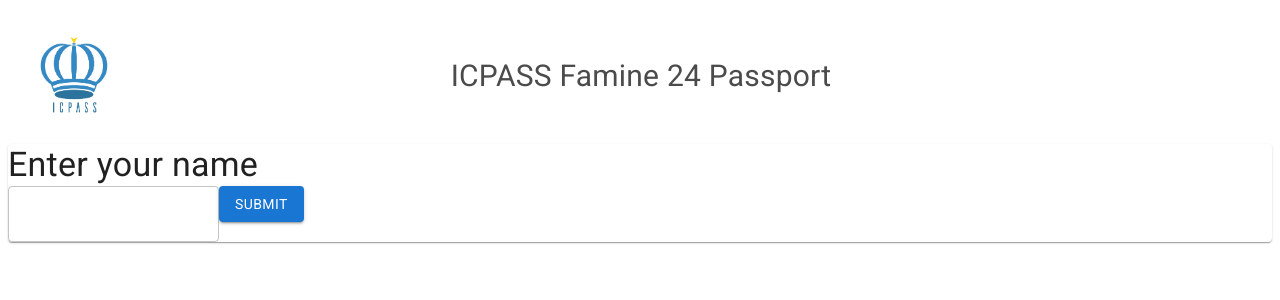
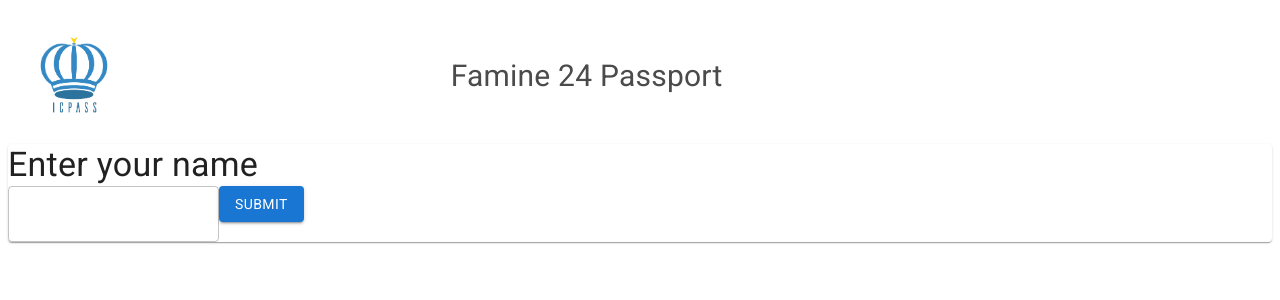
Before and after one commit to cst0313/icpass-famine-2024, a React (Create React App) app in the folder famine-lifemon/: page / in a window 1280 px wide. Shown: the top 300 px of the page. Built offline with nearby package versions, Linux system fonts and the light colour scheme; no server answers.

Commit message:
deleted ICPASS

```diff
--- a/famine-lifemon/src/components/Title.js
+++ b/famine-lifemon/src/components/Title.js
@@ -16,7 +16,7 @@ export default function Title() {
 					variant="h4"
 					fontSize={30}
 				>
-					ICPASS Famine 24 Passport
+					Famine 24 Passport
 				</Typography>
 			</Grid>
 		</Grid>
```
